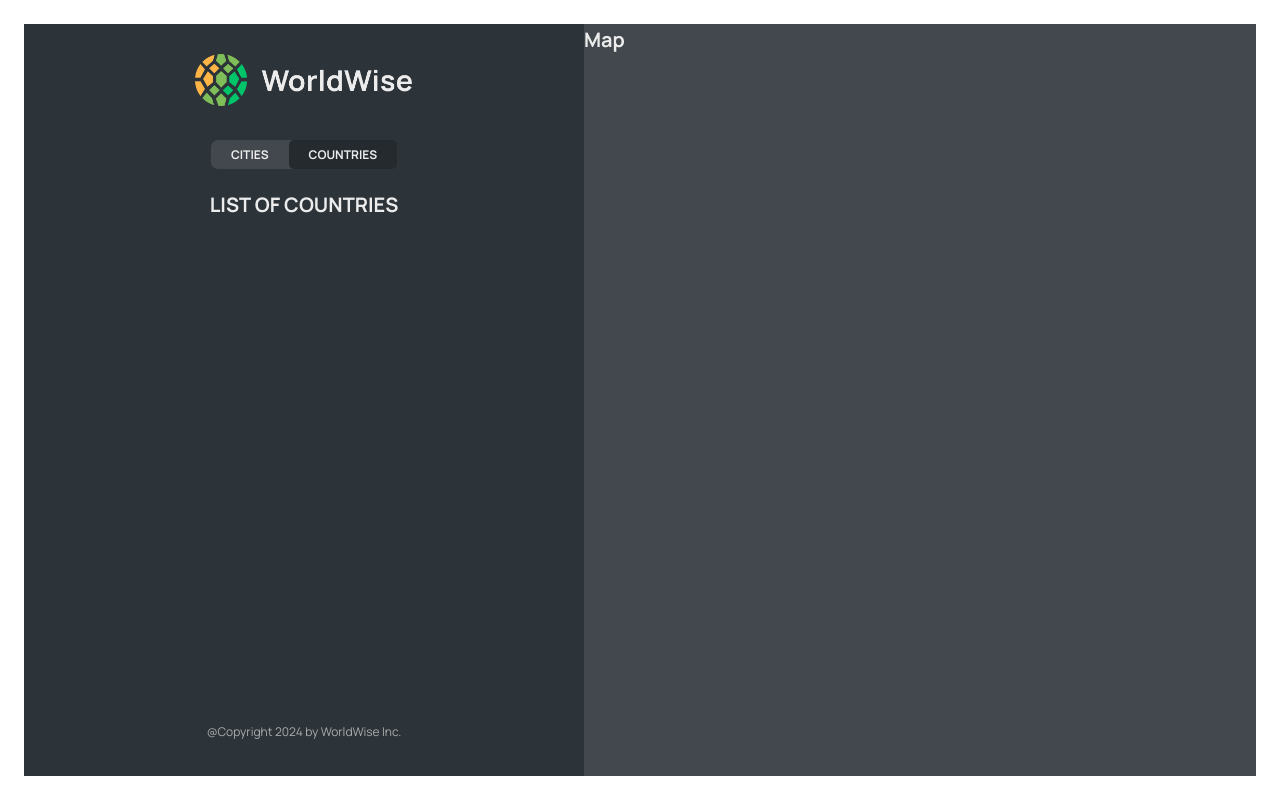
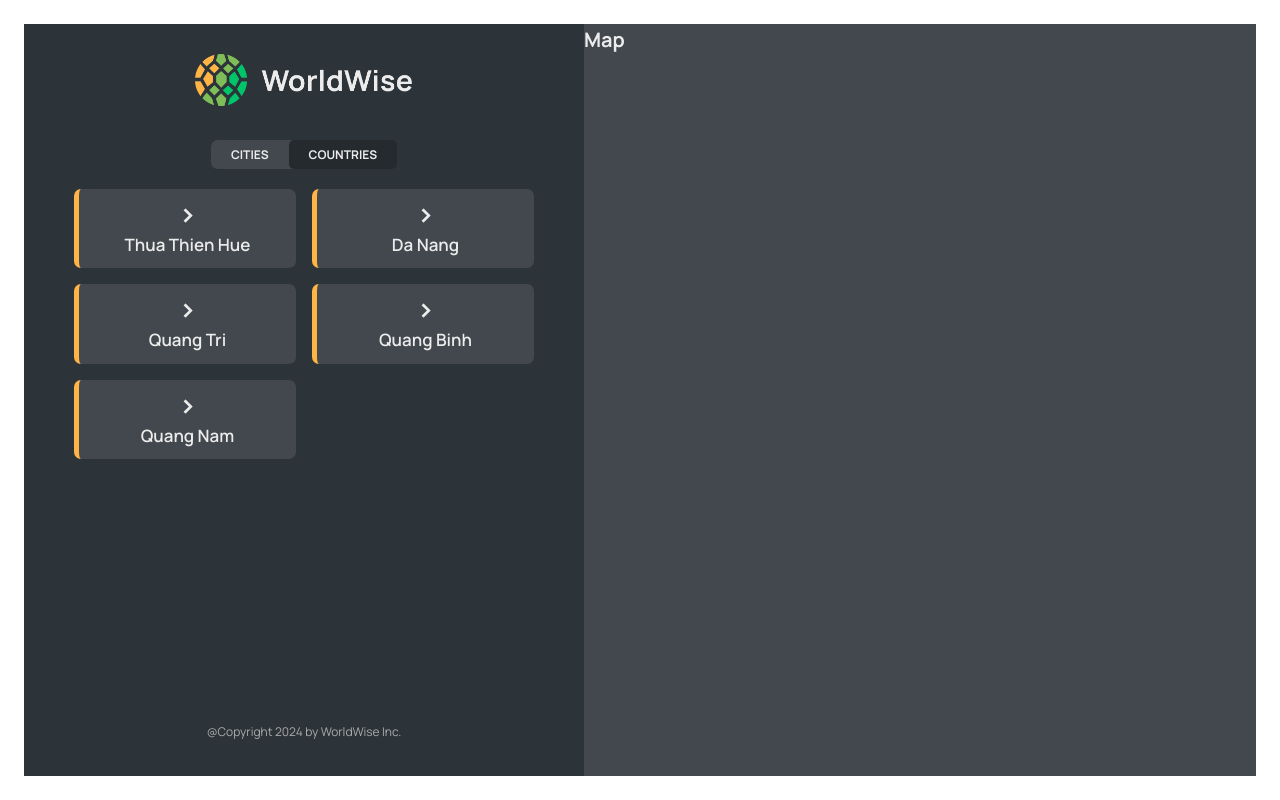
Before and after one commit to kiethohoai/world-wise-v3, a React (Vite) app: page /app/countries in a window 1280 px wide. Built offline with nearby package versions, Linux system fonts and the light colour scheme; data requests are answered from the project's data file.

Commit message:
012 Implementing the Countries List

```diff
--- a/data/cities.json
+++ b/data/cities.json
@@ -1,8 +1,8 @@
 {
   "cities": [
     {
-      "cityName": "Hue",
-      "country": "Vietnam",
+      "cityName": "TP. Hue",
+      "country": "Thua Thien Hue",
       "emoji": ">",
       "date": "2027-10-31T15:59:59.138Z",
       "notes": "My favorite city so far!",
@@ -10,11 +10,11 @@
         "lat": 16.4642982,
         "lng": 107.5875636
       },
-      "id": 73930385
+      "id": 11111111
     },
     {
-      "cityName": "Da Nang",
-      "country": "Vietnam",
+      "cityName": "Son Tra",
+      "country": "Da Nang",
       "emoji": ">",
       "date": "2027-07-15T08:22:53.976Z",
       "notes": "",
@@ -22,11 +22,11 @@
         "lat": 16.0472372,
         "lng": 108.1287658
       },
-      "id": 17806751
+      "id": 22222222
     },
     {
       "cityName": "Dong Ha",
-      "country": "Vietnam",
+      "country": "Quang Tri",
       "emoji": ">",
       "date": "2027-02-12T09:24:11.863Z",
       "notes": "Amazing 😃",
@@ -34,7 +34,55 @@
         "lat": 16.809798,
         "lng": 107.0999242
       },
-      "id": 98443197
+      "id": 33333333
+    },
+    {
+      "cityName": "Dong Hoi",
+      "country": "Quang Binh",
+      "emoji": ">",
+      "date": "2027-07-15T08:22:53.976Z",
+      "notes": "",
+      "position": {
+        "lat": 17.4544497,
+        "lng": 106.5235411
+      },
+      "id": 44444444
+    },
+    {
+      "cityName": "Tam Ky",
+      "country": "Quang Nam",
+      "emoji": ">",
+      "date": "2027-02-12T09:24:11.863Z",
+      "notes": "Amazing 😃",
+      "position": {
+        "lat": 15.5764131,
+        "lng": 108.4207694
+      },
+      "id": 55555555
+    },
+    {
+      "cityName": "Le Thuy",
+      "country": "Quang Binh",
+      "emoji": ">",
+      "date": "2027-07-15T08:22:53.976Z",
+      "notes": "",
+      "position": {
+        "lat": 17.4544497,
+        "lng": 106.5235411
+      },
+      "id": 66666666
+    },
+    {
+      "cityName": "Hoi An",
+      "country": "Quang Nam",
+      "emoji": ">",
+      "date": "2027-02-12T09:24:11.863Z",
+      "notes": "Amazing 😃",
+      "position": {
+        "lat": 15.5764131,
+        "lng": 108.4207694
+      },
+      "id": 77777777
     }
   ]
 }
--- a/src/App.jsx
+++ b/src/App.jsx
@@ -6,6 +6,7 @@
 import AppLayout from './pages/AppLayout';
 import CityList from './components/CityList';
 import { useEffect, useState } from 'react';
+import CountryList from './components/CountryList';
 
 const API_URL = `http://localhost:8000`;
 
@@ -52,7 +53,10 @@
             path="cities"
             element={<CityList cities={cities} isLoading={isLoading} />}
           />
-          <Route path="countries" element={<h1>LIST OF COUNTRIES</h1>} />
+          <Route
+            path="countries"
+            element={<CountryList cities={cities} isLoading={isLoading} />}
+          />
           <Route path="form" element={<h1>FORM</h1>} />
         </Route>
 
--- a/src/components/CityList.jsx
+++ b/src/components/CityList.jsx
@@ -12,11 +12,11 @@
     );
 
   return (
-    <div className={styles.cityList}>
+    <ul className={styles.cityList}>
       {cities.map((city, i) => (
         <CityItem city={city} key={`city-${i}`} />
       ))}
-    </div>
+    </ul>
   );
 }
 
--- a/src/components/CountryItem.jsx
+++ b/src/components/CountryItem.jsx
@@ -1,4 +1,4 @@
-import styles from "./CountryItem.module.css";
+import styles from './CountryItem.module.css';
 
 function CountryItem({ country }) {
   return (
--- /dev/null
+++ b/src/components/CountryList.jsx
@@ -0,0 +1,28 @@
+import styles from './CountryList.module.css';
+import CountryItem from './CountryItem';
+import Message from './Message';
+import Spinner from './Spinner';
+
+function CountryList({ cities, isLoading }) {
+  if (isLoading) return <Spinner />;
+
+  if (!cities.length)
+    return (
+      <Message message="Add your first city by clicking on a city on the map." />
+    );
+
+  const countries = cities.reduce((arr, city) => {
+    if (arr.map((el) => el.country).includes(city.country)) return arr;
+    else return [...arr, { emoji: city.emoji, country: city.country }];
+  }, []);
+
+  return (
+    <ul className={styles.countryList}>
+      {countries.map((country, i) => (
+        <CountryItem country={country} key={`country-${i}`} />
+      ))}
+    </ul>
+  );
+}
+
+export default CountryList;
```
Also changed, not shown: pro.txt.
